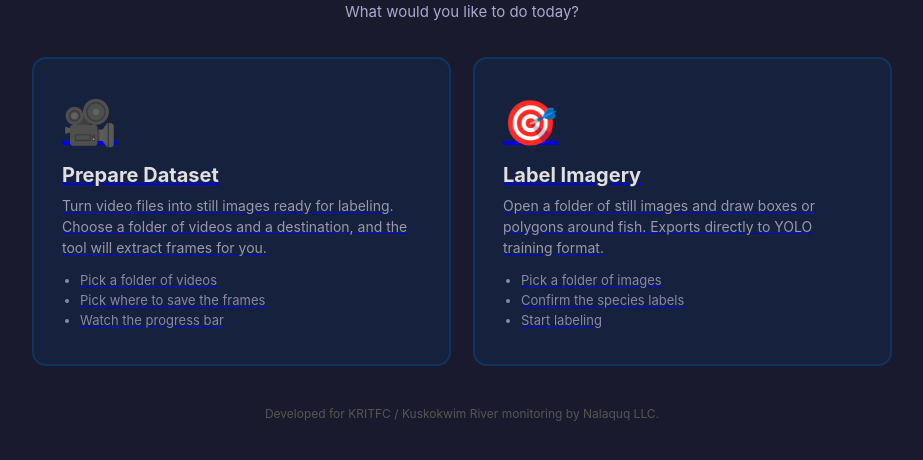
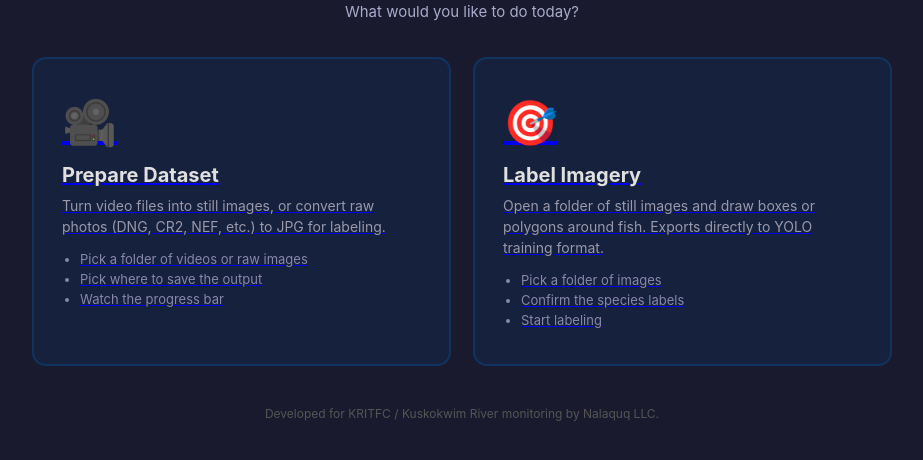
Before and after one commit to NalaquqLLC/drone_fish_counts, a Flask app: page / in a window 1280 px wide. Shown: the part 213-673 px from the top of the page, without its empty margins (178-1101 px from the left). Run offline with Flask 3, Linux system fonts and the light colour scheme.

Commit message:
Add raw image support, fix frozen-exe paths, add test suite
Raw image conversion (DNG, CR2, NEF, ARW, ORF, RW2, RAF) via rawpy +
Pillow, wired into the Prepare Dataset flow alongside video extraction.
A folder may contain either or both; progress reporting spans the
combined item count.

Frozen-exe fixes:
- Resolve templates/static from sys._MEIPASS so the packaged .exe finds
  its assets instead of looking beside the executable
- Collect rawpy binaries and hidden imports in build_exe.py
- Move the dev server to port 5555 and log startup paths to
  fishlabeler.log to make packaging failures diagnosable
- Surface unhandled exceptions as a readable page rather than a bare 500

Adds a pytest suite covering every route (37 tests). One test currently
fails — TestApiListDir::test_list_dir_root — which is a real bug in the
/mnt enumeration, fixed in the following commit.

Co-Authored-By: Claude Opus 5 <noreply@anthropic.com>

```diff
--- a/scripts/labeler/app.py
+++ b/scripts/labeler/app.py
@@ -20,7 +20,14 @@ from threading import Timer
 
 from flask import Flask, abort, jsonify, redirect, render_template, request, send_from_directory, url_for
 
-from video_utils import extract_batch, flatten_output, list_videos
+from video_utils import (
+    RAW_EXTENSIONS,
+    convert_raw_batch,
+    extract_batch,
+    flatten_output,
+    list_raw_images,
+    list_videos,
+)
 
 IMAGE_EXTENSIONS = {".jpg", ".jpeg", ".png", ".bmp", ".tiff", ".tif", ".webp"}
 
@@ -45,10 +52,32 @@ def _default_output_dir() -> Path:
     return _app_dir() / "labeling_output"
 
 
+def _bundle_dir() -> Path:
+    """Base directory for bundled assets (templates, static)."""
+    if getattr(sys, "frozen", False):
+        return Path(sys._MEIPASS)
+    return Path(__file__).parent
+
+
 def create_app():
     """Create the Flask labeling application."""
-    app = Flask(__name__)
+    import traceback as _tb
+
+    base = _bundle_dir()
+    app = Flask(
+        __name__,
+        template_folder=str(base / "templates"),
+        static_folder=str(base / "static"),
+    )
     app.config["SESSION"] = {}  # runtime state: input_dir, output_dir, labels, colors
+
+    @app.errorhandler(Exception)
+    def handle_exception(e):
+        from werkzeug.exceptions import HTTPException
+        if isinstance(e, HTTPException):
+            return e
+        tb = _tb.format_exception(type(e), e, e.__traceback__)
+        return f"<h2>Error: {type(e).__name__}</h2><pre>{''.join(tb)}</pre>", 500
 
     def _session():
         return app.config["SESSION"]
@@ -238,7 +267,7 @@ def create_app():
         flatten = bool(data.get("flatten", True))
 
         if not input_dir or not Path(input_dir).is_dir():
-            return jsonify({"error": f"Video folder not found: {input_dir}"}), 400
+            return jsonify({"error": f"Folder not found: {input_dir}"}), 400
         if not output_dir:
             return jsonify({"error": "Output folder is required"}), 400
         if fps <= 0:
@@ -248,8 +277,11 @@ def create_app():
         out_path = Path(output_dir).resolve()
 
         videos = list_videos(in_path)
-        if not videos:
-            return jsonify({"error": f"No video files found in {in_path}"}), 400
+        raws = list_raw_images(in_path)
+        if not videos and not raws:
+            return jsonify({"error": f"No video or raw image files found in {in_path}"}), 400
+
+        total_items = len(videos) + len(raws)
 
         with prepare_lock:
             if prepare_state["status"] == "running":
@@ -257,7 +289,7 @@ def create_app():
             prepare_state.update({
                 "status": "running",
                 "video_index": 0,
-                "video_total": len(videos),
+                "video_total": total_items,
                 "video_name": "",
                 "video_progress": 0.0,
                 "overall_progress": 0.0,
@@ -266,22 +298,61 @@ def create_app():
                 "output_dir": str(out_path),
             })
 
-        def on_progress(state: dict) -> None:
+        def on_video_progress(state: dict) -> None:
             _update_prepare(**state, output_dir=str(out_path))
 
         def worker():
             try:
                 out_path.mkdir(parents=True, exist_ok=True)
-                extract_batch(in_path, out_path, fps=fps, progress_callback=on_progress)
+                total_frames = 0
+
+                if videos:
+                    extract_batch(in_path, out_path, fps=fps, progress_callback=on_video_progress)
+                    total_frames += sum(1 for _ in out_path.rglob("*.png"))
+
+                if raws:
+                    def on_raw_progress(state: dict) -> None:
+                        ri = state["raw_index"]
+                        rt = state["raw_total"]
+                        offset = len(videos)
+                        overall = (offset + ri + state["raw_progress"]) / total_items
+                        _update_prepare(
+                            video_index=offset + ri,
+                            video_total=total_items,
+                            video_name=state["raw_name"],
+                            video_progress=state["raw_progress"],
+                            overall_progress=overall,
+                            frames_done=total_frames + ri,
+                            status="running",
+                            message=state["message"],
+                            output_dir=str(out_path),
+                        )
+
+                    result = convert_raw_batch(in_path, out_path, progress_callback=on_raw_progress)
+                    total_frames += result["raw_count"]
+
                 if flatten:
                     _update_prepare(status="running", message="Organizing files…")
                     flatten_output(out_path)
-                _update_prepare(status="done", message=f"Done! Images saved to {out_path}", output_dir=str(out_path), overall_progress=1.0)
+
+                parts = []
+                if videos:
+                    parts.append(f"{len(videos)} video{'s' if len(videos) != 1 else ''}")
+                if raws:
+                    parts.append(f"{len(raws)} raw image{'s' if len(raws) != 1 else ''}")
+                summary = " and ".join(parts)
+                _update_prepare(
+                    status="done",
+                    message=f"Done! Processed {summary}. Images saved to {out_path}",
+                    output_dir=str(out_path),
+                    overall_progress=1.0,
+                    frames_done=total_frames,
+                )
             except Exception as e:
                 _update_prepare(status="error", message=str(e))
 
         threading.Thread(target=worker, daemon=True).start()
-        return jsonify({"status": "started", "video_count": len(videos)})
+        return jsonify({"status": "started", "video_count": len(videos), "raw_count": len(raws)})
 
     @app.route("/api/prepare/status", methods=["GET"])
     def api_prepare_status():
@@ -521,8 +592,27 @@ def create_app():
 
 def main():
     """Entry point — launch the labeling tool."""
-    port = 5000
-    app = create_app()
+    import logging
+
+    port = 5555
+    log_file = _app_dir() / "fishlabeler.log"
+    logging.basicConfig(
+        filename=str(log_file),
+        level=logging.DEBUG,
+        format="%(asctime)s %(levelname)s %(name)s: %(message)s",
+    )
+    logger = logging.getLogger("fishlabeler")
+
+    try:
+        app = create_app()
+    except Exception:
+        logger.exception("Failed to create app")
+        raise
+
+    logger.info("Templates: %s", app.template_folder)
+    logger.info("Static: %s", app.static_folder)
+    logger.info("App dir: %s", _app_dir())
+    logger.info("Bundle dir: %s", _bundle_dir())
 
     Timer(1.5, lambda: webbrowser.open(f"http://localhost:{port}")).start()
 
--- a/scripts/labeler/requirements.txt
+++ b/scripts/labeler/requirements.txt
@@ -1,2 +1,4 @@
 flask>=3.0
 imageio-ffmpeg>=0.4.9
+rawpy>=0.20
+Pillow>=9.0
--- a/scripts/labeler/templates/home.html
+++ b/scripts/labeler/templates/home.html
@@ -84,10 +84,10 @@
             <a class="card" href="/prepare" role="button">
                 <span class="icon">&#127909;</span>
                 <h2>Prepare Dataset</h2>
-                <p>Turn video files into still images ready for labeling. Choose a folder of videos and a destination, and the tool will extract frames for you.</p>
+                <p>Turn video files into still images, or convert raw photos (DNG, CR2, NEF, etc.) to JPG for labeling.</p>
                 <ul class="step-list">
-                    <li>Pick a folder of videos</li>
-                    <li>Pick where to save the frames</li>
+                    <li>Pick a folder of videos or raw images</li>
+                    <li>Pick where to save the output</li>
                     <li>Watch the progress bar</li>
                 </ul>
             </a>
--- a/scripts/labeler/video_utils.py
+++ b/scripts/labeler/video_utils.py
@@ -1,8 +1,10 @@
-"""Video-to-frame extraction utilities for the labeling tool.
+"""Video-to-frame and raw-image conversion utilities for the labeling tool.
 
 Uses a bundled ffmpeg binary via `imageio-ffmpeg` so end users don't need to
 install ffmpeg themselves. Falls back to the system `ffmpeg` on PATH if the
 package isn't available (useful for dev without the dep installed).
+
+Raw image conversion (DNG, CR2, NEF, etc.) uses `rawpy` + `Pillow`.
 """
 
 from __future__ import annotations
@@ -14,6 +16,7 @@ from pathlib import Path
 from typing import Callable, Optional
 
 VIDEO_EXTENSIONS = {".mp4", ".mov", ".avi", ".mkv", ".m4v", ".mpg", ".mpeg", ".wmv"}
+RAW_EXTENSIONS = {".dng", ".cr2", ".cr3", ".nef", ".arw", ".orf", ".rw2", ".raf"}
 
 
 def get_ffmpeg_exe() -> str:
@@ -182,6 +185,64 @@ def extract_batch(
     return {"video_count": total, "total_frames": total_frames, "output_dir": str(output_dir)}
 
 
+def list_raw_images(image_dir: Path) -> list[Path]:
+    """Return sorted list of raw image files (DNG, CR2, etc.) in a directory."""
+    return sorted(
+        p for p in image_dir.iterdir()
+        if p.is_file() and p.suffix.lower() in RAW_EXTENSIONS
+    )
+
+
+def convert_raw_image(raw_path: Path, output_dir: Path, quality: int = 95) -> Path:
+    """Convert a single raw image to JPG. Returns the output path."""
+    import rawpy
+    from PIL import Image
+
+    with rawpy.imread(str(raw_path)) as raw:
+        rgb = raw.postprocess()
+    img = Image.fromarray(rgb)
+    dest = output_dir / f"{raw_path.stem}.jpg"
+    img.save(str(dest), "JPEG", quality=quality)
+    return dest
+
+
+def convert_raw_batch(
+    image_dir: Path,
+    output_dir: Path,
+    quality: int = 95,
+    progress_callback: Optional[Callable[[dict], None]] = None,
+) -> dict:
+    """Convert all raw images in `image_dir` to JPG in `output_dir`."""
+    raws = list_raw_images(image_dir)
+    if not raws:
+        return {"raw_count": 0, "output_dir": str(output_dir)}
+
+    output_dir.mkdir(parents=True, exist_ok=True)
+    total = len(raws)
+
+    for i, raw_path in enumerate(raws):
+        if progress_callback:
+            progress_callback({
+                "raw_index": i,
+                "raw_total": total,
+                "raw_name": raw_path.name,
+                "raw_progress": i / total,
+                "message": f"Converting {raw_path.name}",
+            })
+        convert_raw_image(raw_path, output_dir, quality=quality)
+
+    if progress_callback:
+        progress_callback({
+            "raw_index": total - 1,
+            "raw_total": total,
+            "raw_name": raws[-1].name,
+            "raw_progress": 1.0,
+            "message": f"Converted {total} raw images",
+        })
+
+    return {"raw_count": total, "output_dir": str(output_dir)}
+
+
 def flatten_output(output_dir: Path) -> int:
     """Move all PNGs from per-video subfolders up into `output_dir` itself.
 
```
Also changed, not shown: docs/build_guide.md (+3 -3 lines), scripts/labeler/build_exe.py (+30 -5 lines), scripts/labeler/templates/prepare.html (+6 -6 lines), scripts/labeler/tests/conftest.py (added, +65 -0 lines), scripts/labeler/tests/test_app.py (added, +326 -0 lines), scripts/labeler/tests/__init__.py (added).
